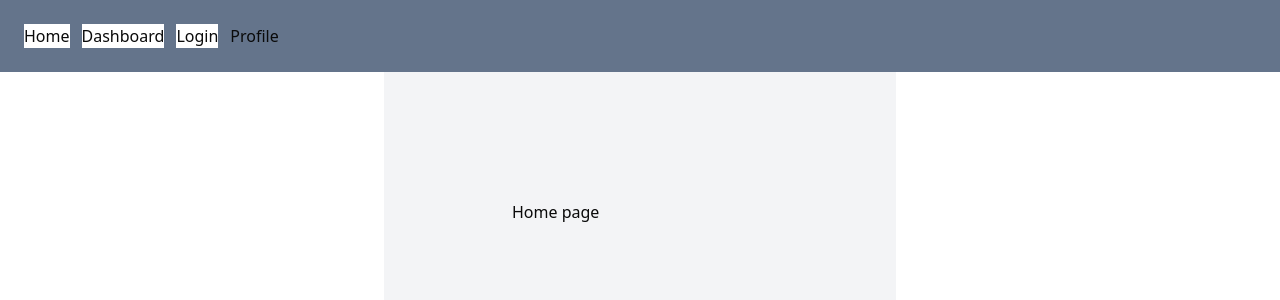
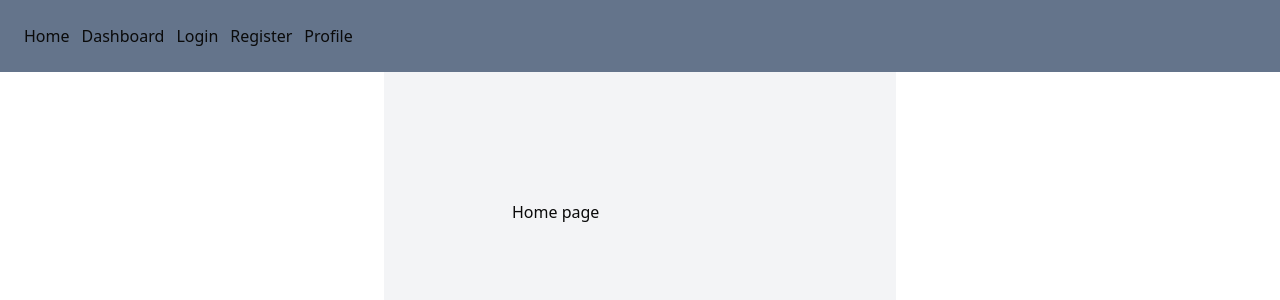
Before and after one commit to Nathan51888/todoapp-frontend-nextjs, a Next.js app: page / in a window 1280 px wide. Shown: the top 300 px of the page. Built offline with nearby package versions, Linux system fonts and the light colour scheme.

Commit message:
Removed styling on nav links

```diff
--- a/src/app/components/nav/top-nav.tsx
+++ b/src/app/components/nav/top-nav.tsx
@@ -3,9 +3,10 @@ import Link from "next/link";
 export default function TopNav() {
     return (
         <nav className="flex justify-start items-center gap-3 w-full p-6 bg-slate-500">
-            <Link href={"/"} className="bg-white">Home</Link>
-            <Link href={"/dashboard"} className="bg-white">Dashboard</Link>
-            <Link href={"/login"} className="bg-white">Login</Link>
+            <Link href={"/"}>Home</Link>
+            <Link href={"/dashboard"}>Dashboard</Link>
+            <Link href={"/login"}>Login</Link>
+            <Link href={"/register"}>Register</Link>
             <Link href={"/profile"}>Profile</Link>
         </nav>
     )
```
